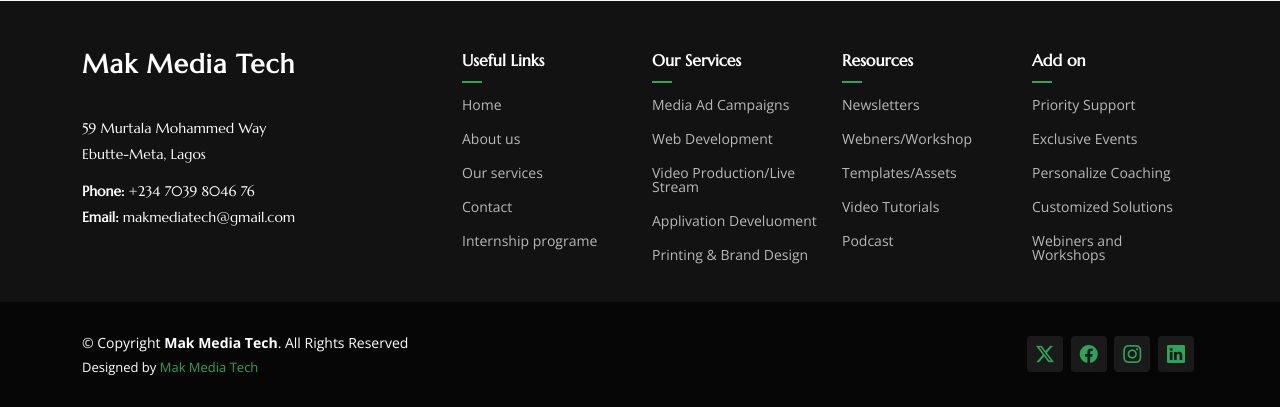
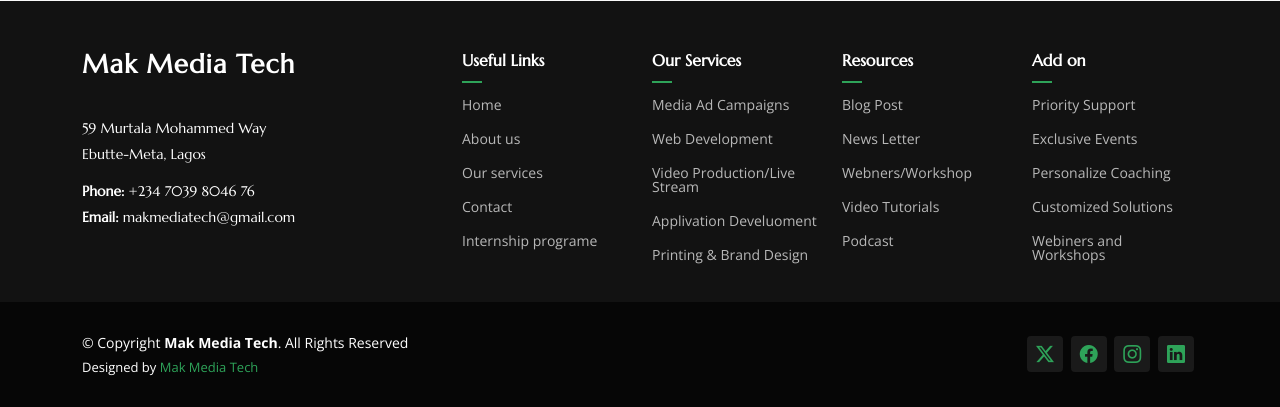
Before and after one commit to kennyakanbi/makmedia, a Django app: page /about in a window 1280 px wide. Shown: the part 2788-3195 px from the top of the page. Run offline with Django 5.2, Linux system fonts and the light colour scheme; some libraries are stand-ins or nearby versions.

Commit message:
updating basic.html

```diff
--- a/myapp/templates/basic.html
+++ b/myapp/templates/basic.html
@@ -16,8 +16,8 @@
   <meta name="keywords" content="">
 
   <!-- Favicons -->
-  <link href="{% static 'assets/img/favicon.png' %}" rel="icon">
-  <link href="{% static 'assets/img/apple-touch-icon.png' %}" rel="apple-touch-icon">
+  <link href="{% static 'assets/img/adroid.jpg' %}" rel="icon">
+  <link href="{% static 'assets/img/desktop.jpg' %}" rel="apple-touch-icon">
 
    <!-- Fonts -->
   <link href="https://fonts.googleapis.com" rel="preconnect">
@@ -157,9 +157,9 @@
           <div class="col-lg-2 col-md-3 footer-links">
            <h4>Resources</h4>
             <ul>
-              <li><a href="#">Newsletters</a></li>
+              <li><a href="/blog">Blog Post</a></li>
+              <li><a href="#">News Letter</a></li>
               <li><a href="#">Webners/Workshop</a></li>
-              <li><a href="#">Templates/Assets</a></li>
               <li><a href="#">Video Tutorials</a></li>
               <li><a href="#">Podcast</a></li>
             </ul>
@@ -191,7 +191,7 @@
             <!-- You can delete the links only if you purchased the pro version. -->
             <!-- Licensing information: https://bootstrapmade.com/license/ -->
             <!-- Purchase the pro version with working PHP/AJAX contact form: https://bootstrapmade.com/herobiz-bootstrap-business-template/ -->
-            Designed by <a href="https://bootstrapmade.com/">Mak Media Tech</a>
+            Designed by <a href="https://makmediatech.com/">Mak Media Tech</a>
           </div>
         </div>
         <div class="social-links order-first order-lg-last mb-3 mb-lg-0">
```
Also changed, not shown: static/assets/img/adroid.jpg (added), static/assets/img/apple-touch-icon.png (deleted), static/assets/img/desktop.jpg (added), static/assets/img/favicon.png (deleted).
